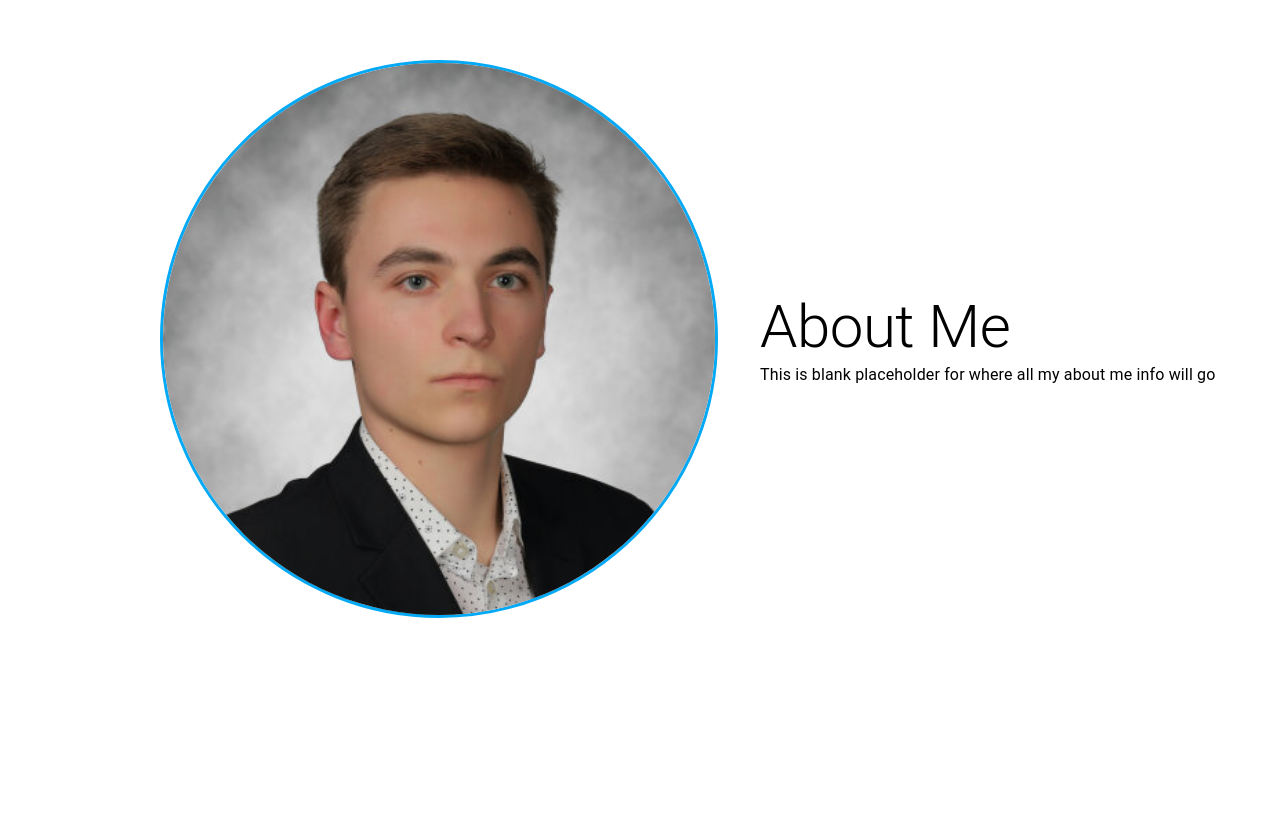
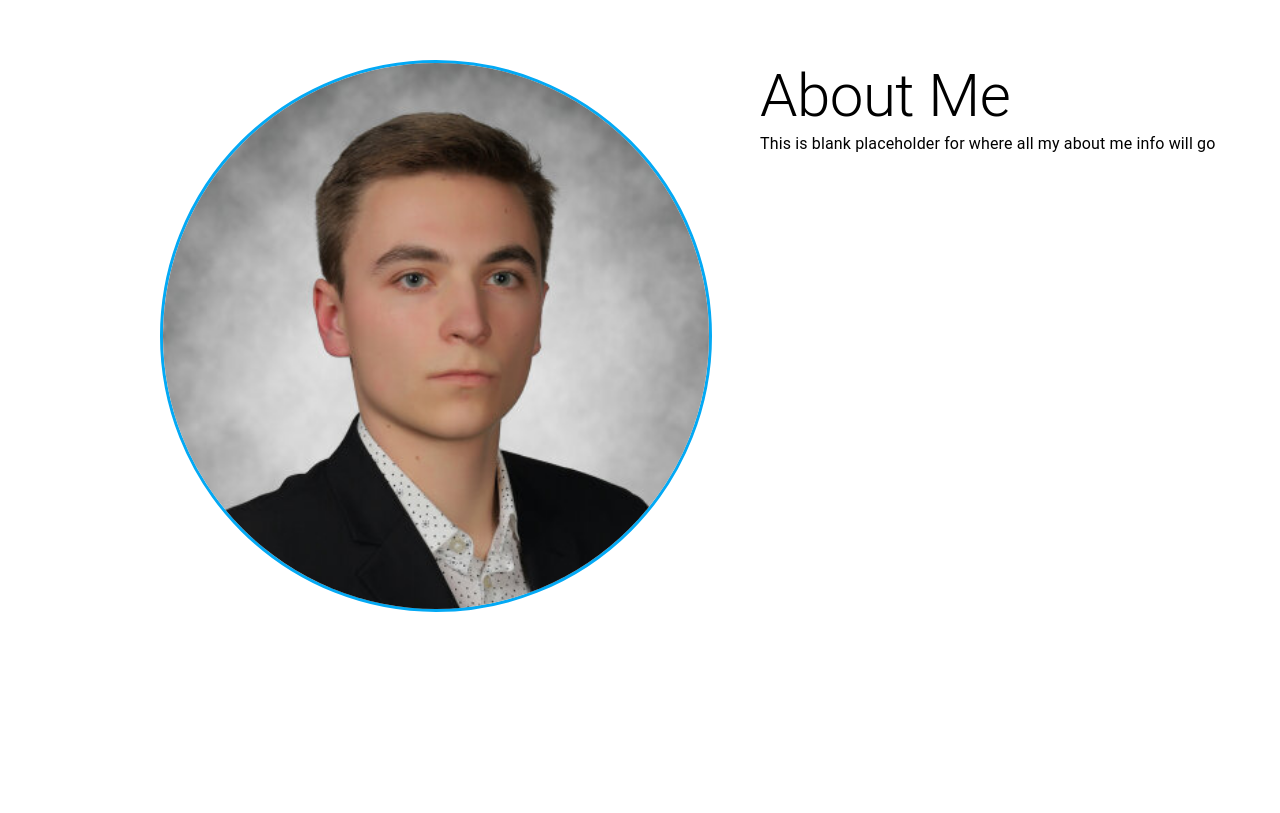
Before and after one commit to couvq/Portfolio-Site-V.2, a React (Create React App) app in the folder portfolio-site-v2/: page / in a window 1280 px wide. Shown: the part 1028-1841 px from the top of the page. Built offline with nearby package versions, Linux system fonts and the light colour scheme.

Commit message:
wrapped image in Box component and looks much better

```diff
--- a/portfolio-site-v2/src/components/About/About.js
+++ b/portfolio-site-v2/src/components/About/About.js
@@ -2,14 +2,17 @@ import React from "react";
 import { Container, Grid } from "@mui/material";
 import AboutImage from "./AboutImage";
 import AboutText from "./AboutText";
+import { Box } from "@mui/system";
 
 const About = () => {
   return (
-    <div id="About" style={{width: '100vw', height: '100vh'}}>
+    <div id="About" style={{ width: "100vw", height: "100vh" }}>
       <Container>
-        <Grid container spacing={6} justify="center" alignItems="center" justifyContent="center" margin="5rem 2.5rem">
-          <Grid item sm={12} md={6} >
-            <AboutImage />
+        <Grid container spacing={6} justify="center" margin="5rem 2.5rem">
+          <Grid item sm={12} md={6}>
+            <Box display="flex" justifyContent="center" alignItems="center">
+              <AboutImage />
+            </Box>
           </Grid>
           <Grid item sm={12} md={6}>
             <AboutText />
```
